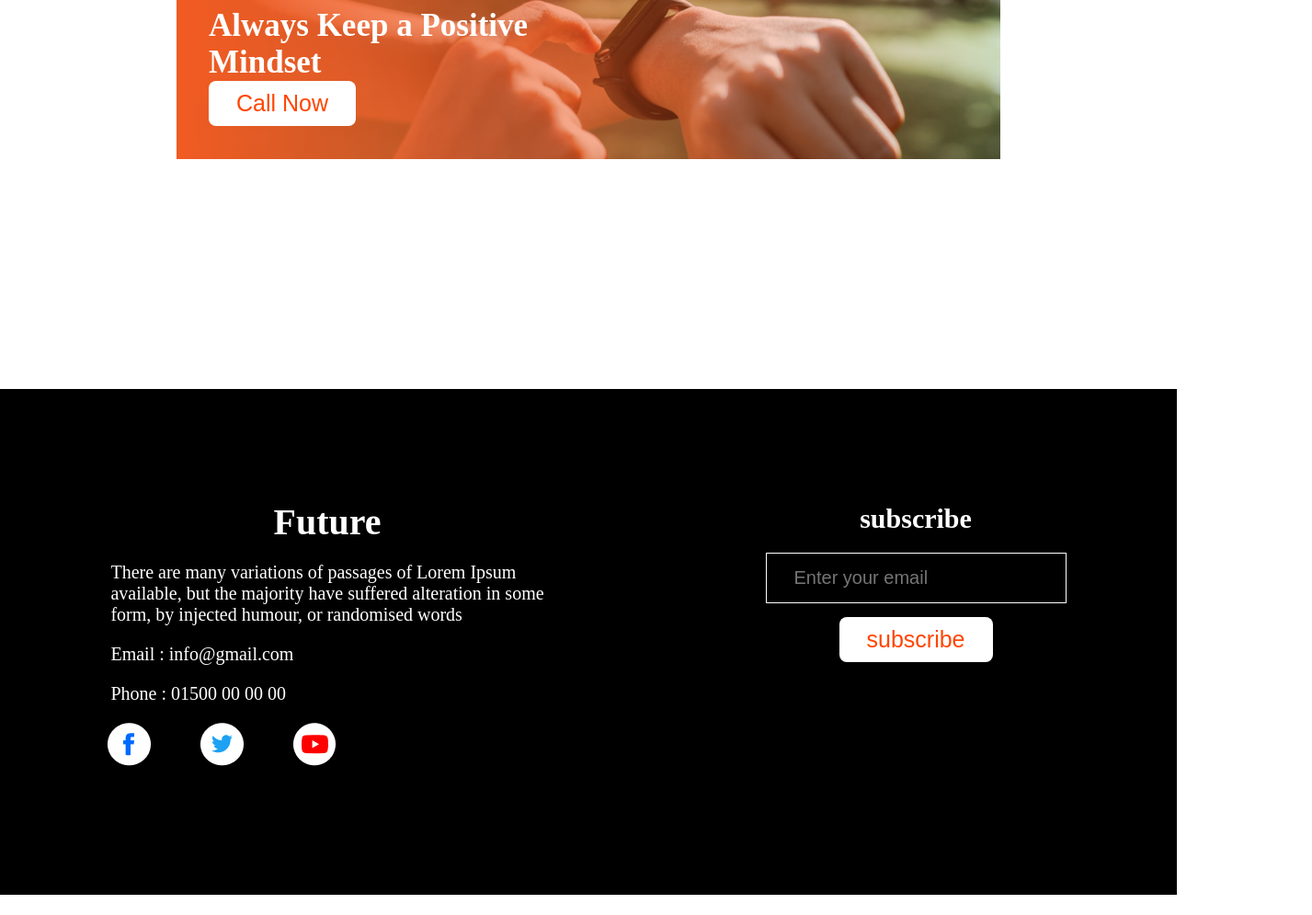
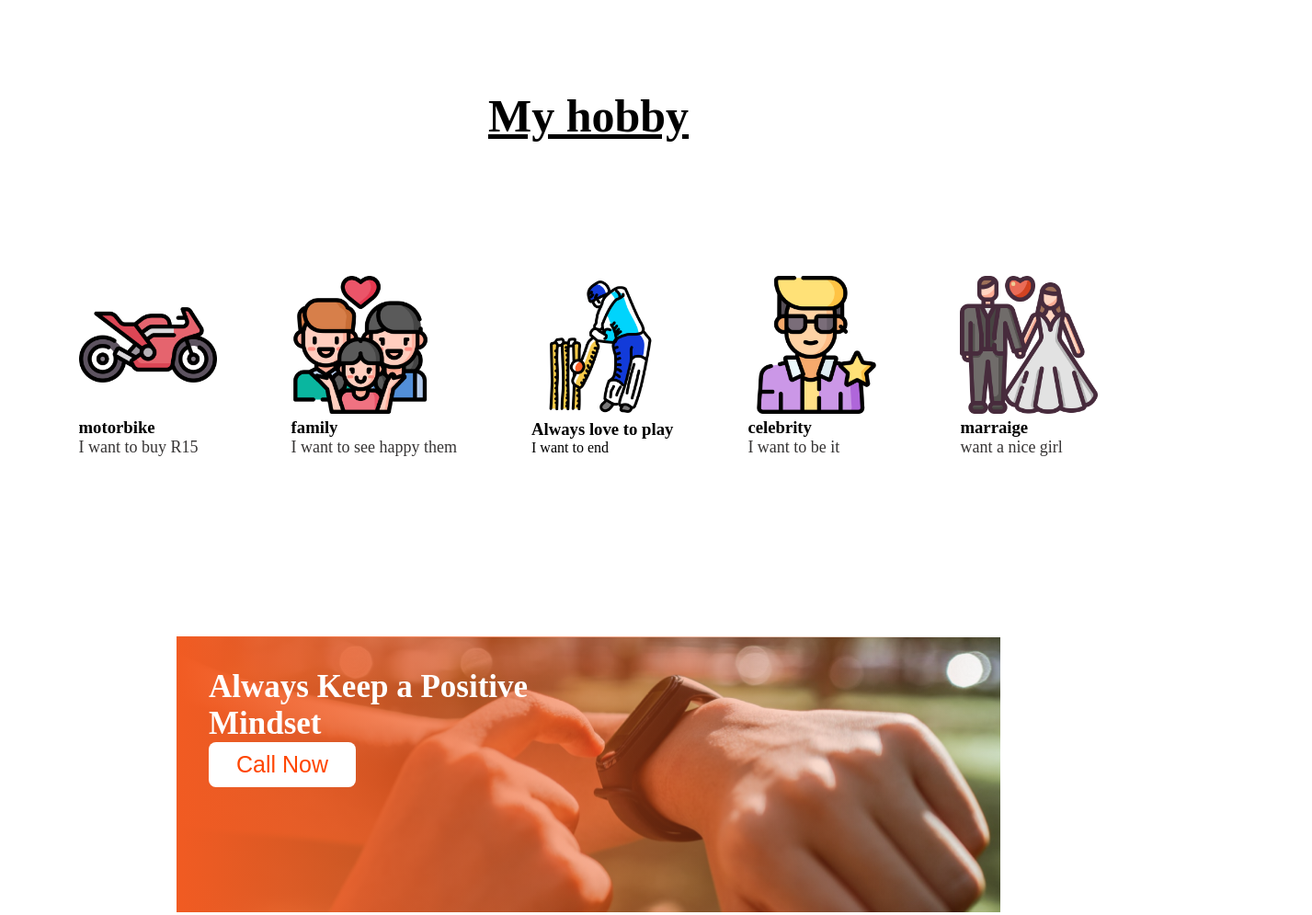
Before and after one commit to sumonahmedmahadi44/assignment1-portfolio, a plain HTML site: page index.html in a window 1280 px wide. Shown: the part 1901-2896 px from the top of the page at 92% size, 1427 px wide, since content can reach past the window. Before the commit the page ends 2874 px from the top, so only its background shows below. Drawn offline with Linux system fonts and the light colour scheme.

Commit message:
added some hobbies

```diff
--- a/index.html
+++ b/index.html
@@ -77,6 +77,43 @@
         </div>
     </section>
 
+    <!-- my hobby pannel -->
+
+
+    <section class="my-hobby">
+        <h3 class="my-hobby-title">
+            My hobby
+        </h3>
+        <div class="hobies">
+            <div class="hobies-1">
+                <img class="hobby-icon"  src="images/hobies icon/bycicle.png" alt="">
+                <h3 class="hobby-title">motorbike</h3>
+                <p class="want"> I want to buy R15</p>
+            </div>
+            <div class="hobies-1">
+                <img class="hobby-icon"  src="images/hobies icon/family.png" alt="">
+                <h3 class="hobby-title">family</h3>
+                <p class="want"> I want to see happy them</p>
+            </div>
+            <div class="hobies-1">
+                <img class="hobby-icon"  src="images/hobies icon/cricket.png" alt="">
+                <h3 class="hobby-title">Always love to play</h3>
+                <p class="cricket"> I want to end</p>
+            </div>
+            <div class="hobies-1">
+                <img  class="hobby-icon" src="images/hobies icon/celebrity.png" alt="">
+                <h3  class="hobby-title">celebrity</h3>
+                <p class="want"> I want to be it</p>
+            </div>
+            <div class="hobies-1">
+                <img class="hobby-icon" src="images/hobies icon/newlyweds.png" alt="">
+                <h3  class="hobby-title">marraige</h3>
+                <p class="want"> want a nice girl </p>
+            </div>
+
+        </div>
+    </section>
+
 <!-- call now pannel -->
 
         <section class="call-now">
--- a/styles/assignment.css
+++ b/styles/assignment.css
@@ -98,7 +98,7 @@
 
 
 .my-plan-title{
-    font-size: 30px;
+    font-size: 50px;
     font-weight: bold;
     margin: 100px;
 }
@@ -121,6 +121,26 @@
     font-size: 18px;
     color: rgb(54, 52, 52);
 }
+/* my hobby pannel */
+
+.hobby-icon{
+    height: 150px;
+    width: 150px;
+}
+.hobies{
+    display: flex;
+    justify-content:space-around;
+    align-items: center;
+    padding: 45px;
+    margin-bottom: 150px;
+}
+.my-hobby-title{
+    font-size: 50px;
+    font-weight: bold;
+    margin: 100px;
+    text-align: center;
+    text-decoration: underline;
+}
 
 /* call now pannel */
 
@@ -130,10 +150,9 @@
     background-size:cover;
     background-position: center;
     background-repeat: no-repeat;
-    height: 200px;
+    height: 300px;
     width: 70%;
     margin-bottom: 250px;
-
 }
 .keep-positive{
    padding:35px
@@ -175,9 +194,8 @@
     text-align: left;
 }
 .icon{
-   display: flex;
-    margin-left: -90px;
-    padding-right: 200px;
+    /* margin-left: -50px; */
+    padding-right: 50px;
 }
 .subscribe{
     margin-bottom: 130px;
```
Also changed, not shown: images/hobies icon/bycicle.png (added), images/hobies icon/celebrity.png (added), images/hobies icon/cricket.png (added), images/hobies icon/family.png (added), images/hobies icon/newlyweds.png (added).
